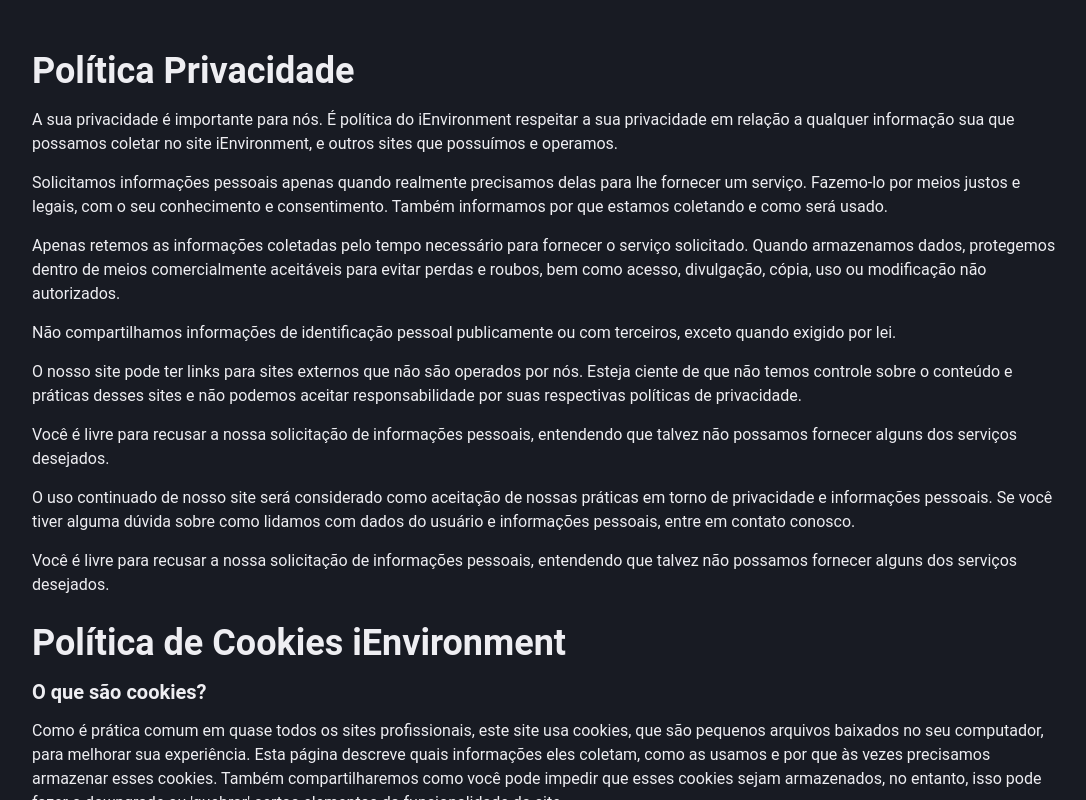
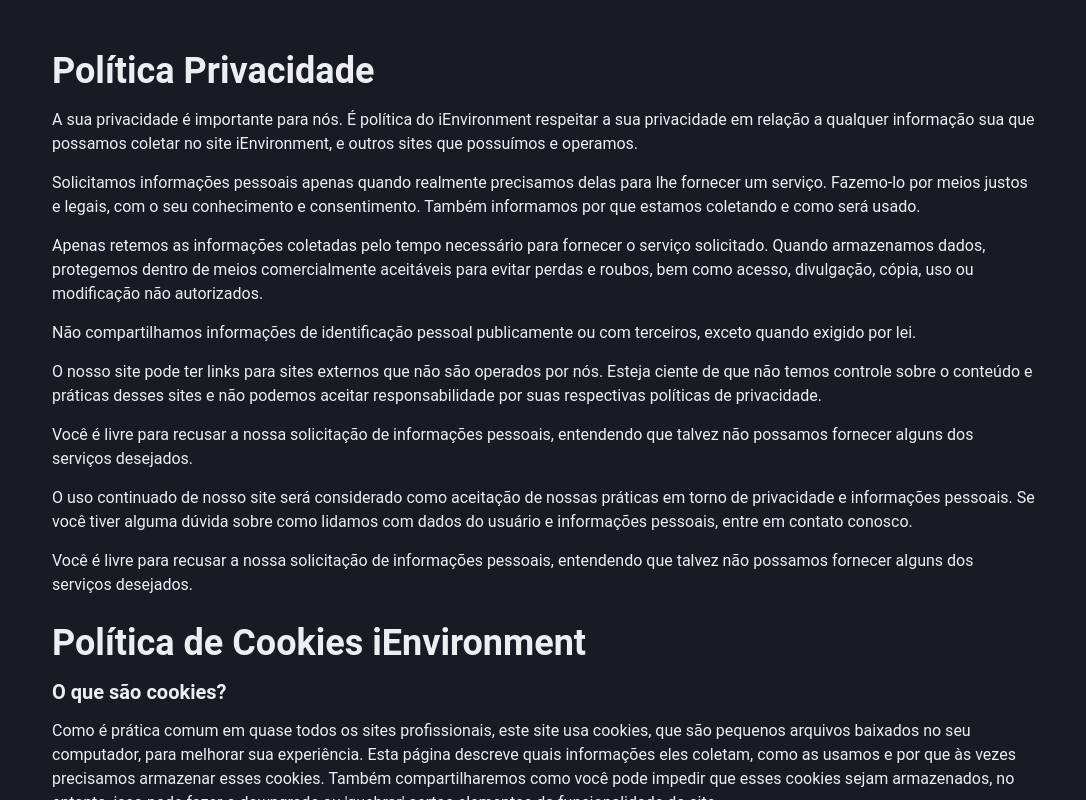
Before and after one commit to fabioceolin/ienvironment, a Next.js app: page /privacy in a window 1280 px wide. Shown: the whole page, without its empty margins (96-1182 px from the left). Built offline with nearby package versions, Linux system fonts and the light colour scheme; no server answers.

Commit message:
Adjusted spacing

```diff
--- a/src/pages/privacy/index.tsx
+++ b/src/pages/privacy/index.tsx
@@ -10,7 +10,7 @@
         maxWidth={1024}
         overflowY="auto"
         maxH="100vh"
-        p="50px 0"
+        p="50px 20px"
       >
         <Heading>Política Privacidade</Heading>
         <Text mt="15px">
```
